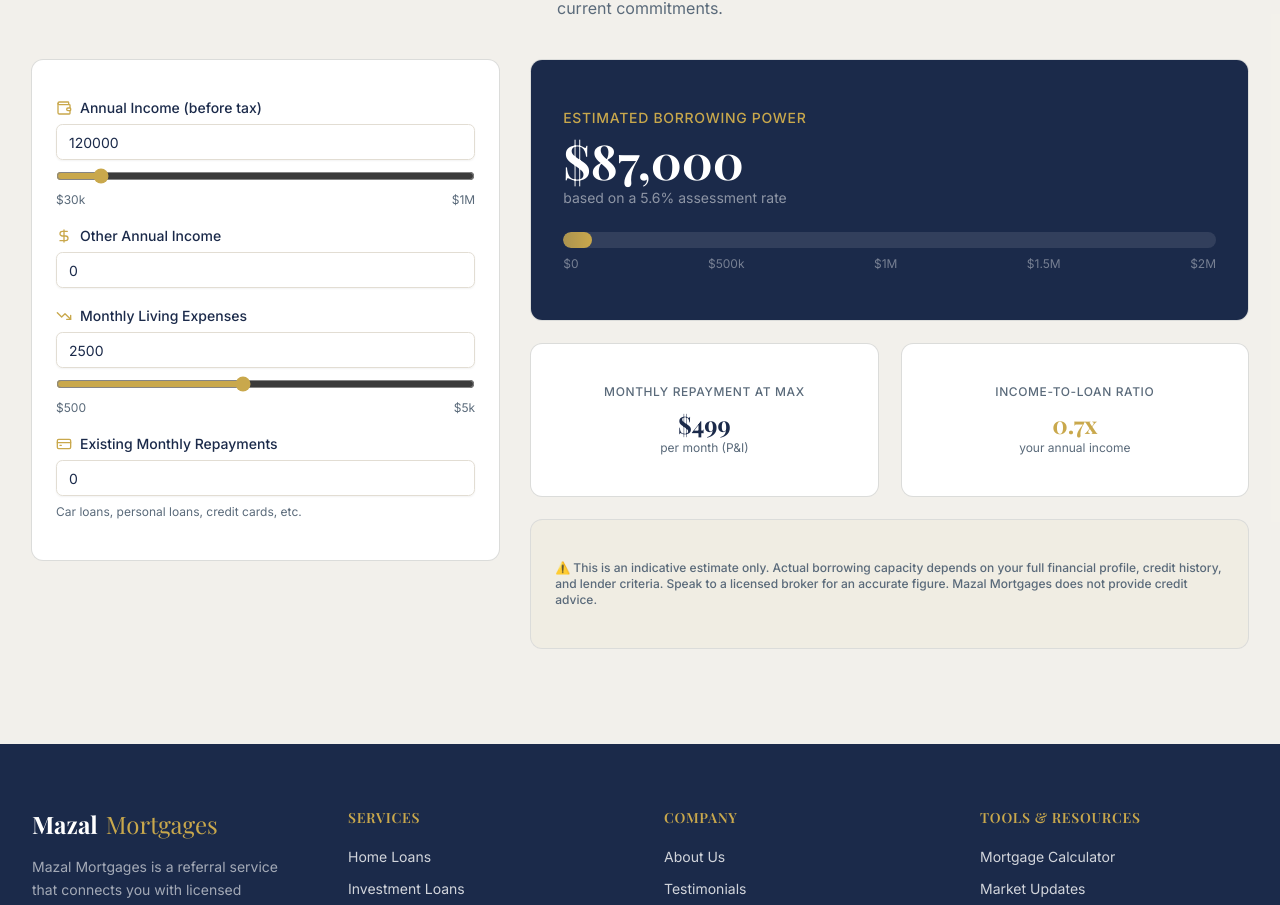
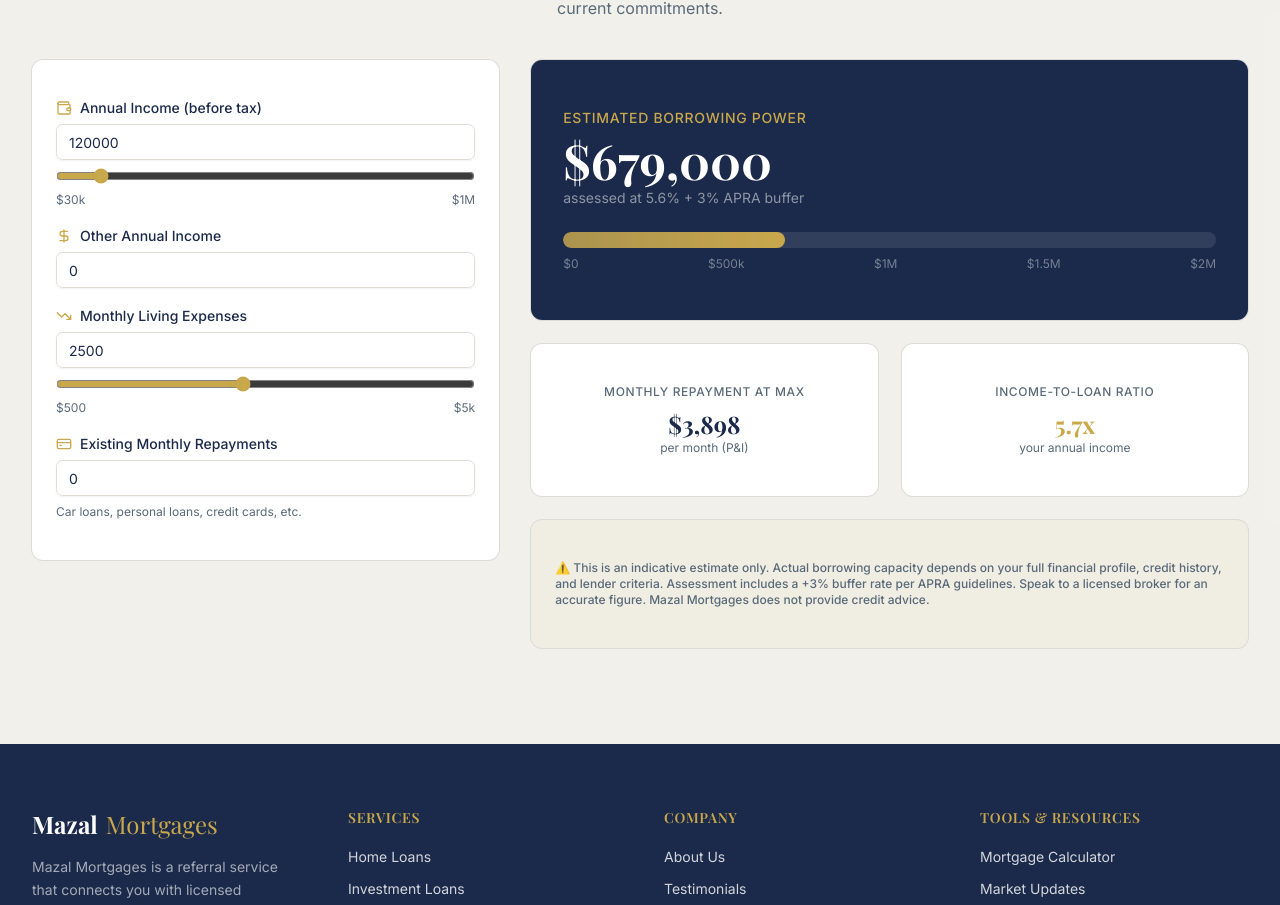
Before and after one commit to bennyblair/mazal-mortages, a Next.js app: page /calculator in a window 1280 px wide. Shown: the part 1257-2162 px from the top of the page. Built offline with nearby package versions, Linux system fonts and the light colour scheme; a web font is replaced by a local one.

Commit message:
Rework borrowing calculator: net income method with APRA buffer
- Use net income (after tax) instead of 30% gross ratio
- Add Australian tax bracket estimation (2025-26)
- Add +3% APRA serviceability buffer to assessment rate
- Results now much closer to major bank calculators

```diff
--- a/src/app/calculator/page.tsx
+++ b/src/app/calculator/page.tsx
@@ -36,13 +36,17 @@ function calculateBorrowingPower(
   interestRate: number,
   loanTerm: number
 ) {
-  // Simplified serviceability calculation
-  // Banks typically use ~30% of gross income minus commitments
-  const assessmentRate = interestRate; // Use the entered rate directly
-  const monthlyIncome = (income + otherIncome) / 12;
-  const monthlyAvailable = monthlyIncome * 0.3 - expenses - existingRepayments;
+  // Serviceability: net income surplus method (closer to major bank models)
+  // Tax approximation for Australian brackets
+  const grossAnnual = income + otherIncome;
+  const tax = estimateTax(grossAnnual);
+  const netMonthly = (grossAnnual - tax) / 12;
+  // Available for repayments: net income minus living expenses and existing debts
+  const monthlyAvailable = netMonthly - expenses - existingRepayments;
   if (monthlyAvailable <= 0) return 0;
 
+  // Assessment rate: entered rate + 3% buffer (APRA standard)
+  const assessmentRate = interestRate + 3;
   const monthlyRate = assessmentRate / 100 / 12;
   const numPayments = loanTerm * 12;
   // Reverse the repayment formula to get principal
@@ -51,6 +55,15 @@ function calculateBorrowingPower(
     (monthlyRate * Math.pow(1 + monthlyRate, numPayments));
 
   return Math.max(0, Math.round(borrowingPower / 1000) * 1000);
+}
+
+function estimateTax(income: number): number {
+  // Simplified 2025-26 Australian tax brackets
+  if (income <= 18200) return 0;
+  if (income <= 45000) return (income - 18200) * 0.16;
+  if (income <= 135000) return 4288 + (income - 45000) * 0.30;
+  if (income <= 190000) return 31288 + (income - 135000) * 0.37;
+  return 51638 + (income - 190000) * 0.45;
 }
 
 export default function CalculatorPage() {
@@ -386,7 +399,7 @@ export default function CalculatorPage() {
                 <p className="mt-2 font-heading text-5xl font-bold">
                   {formatCurrency(borrowingPower)}
                 </p>
-                <p className="mt-1 text-sm text-white/50">based on a {bpRate}% assessment rate</p>
+                <p className="mt-1 text-sm text-white/50">assessed at {bpRate}% + 3% APRA buffer</p>
 
                 {/* Visual gauge */}
                 <div className="mt-6">
@@ -436,8 +449,8 @@ export default function CalculatorPage() {
               <CardContent className="p-6">
                 <p className="text-xs font-medium text-muted-foreground">
                   ⚠️ This is an indicative estimate only. Actual borrowing capacity depends on
-                  your full financial profile, credit history, and lender criteria.
-                  Speak to a licensed broker for an accurate figure.
+                  your full financial profile, credit history, and lender criteria. Assessment includes
+                  a +3% buffer rate per APRA guidelines. Speak to a licensed broker for an accurate figure.
                   Mazal Mortgages does not provide credit advice.
                 </p>
               </CardContent>
```
